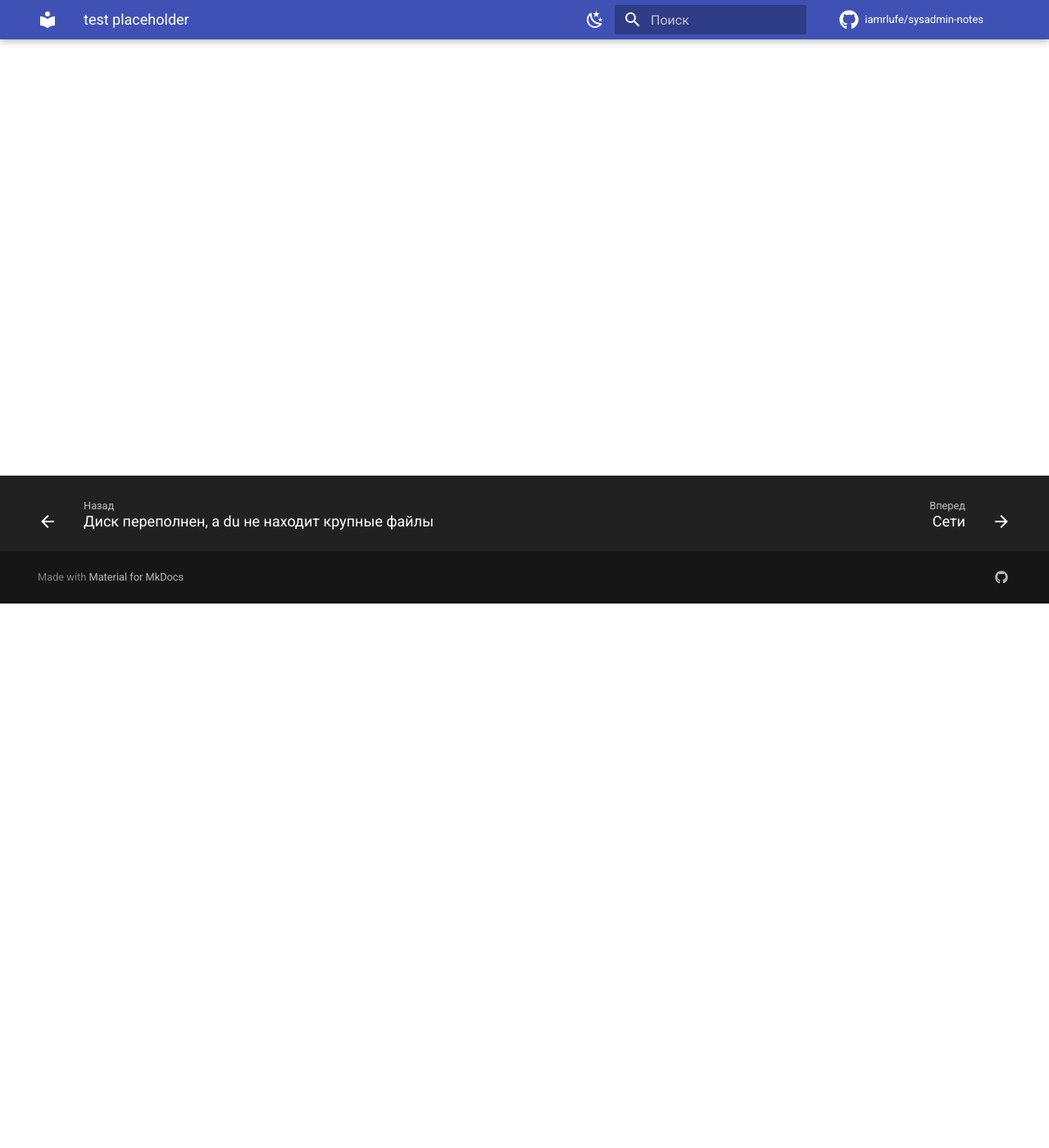
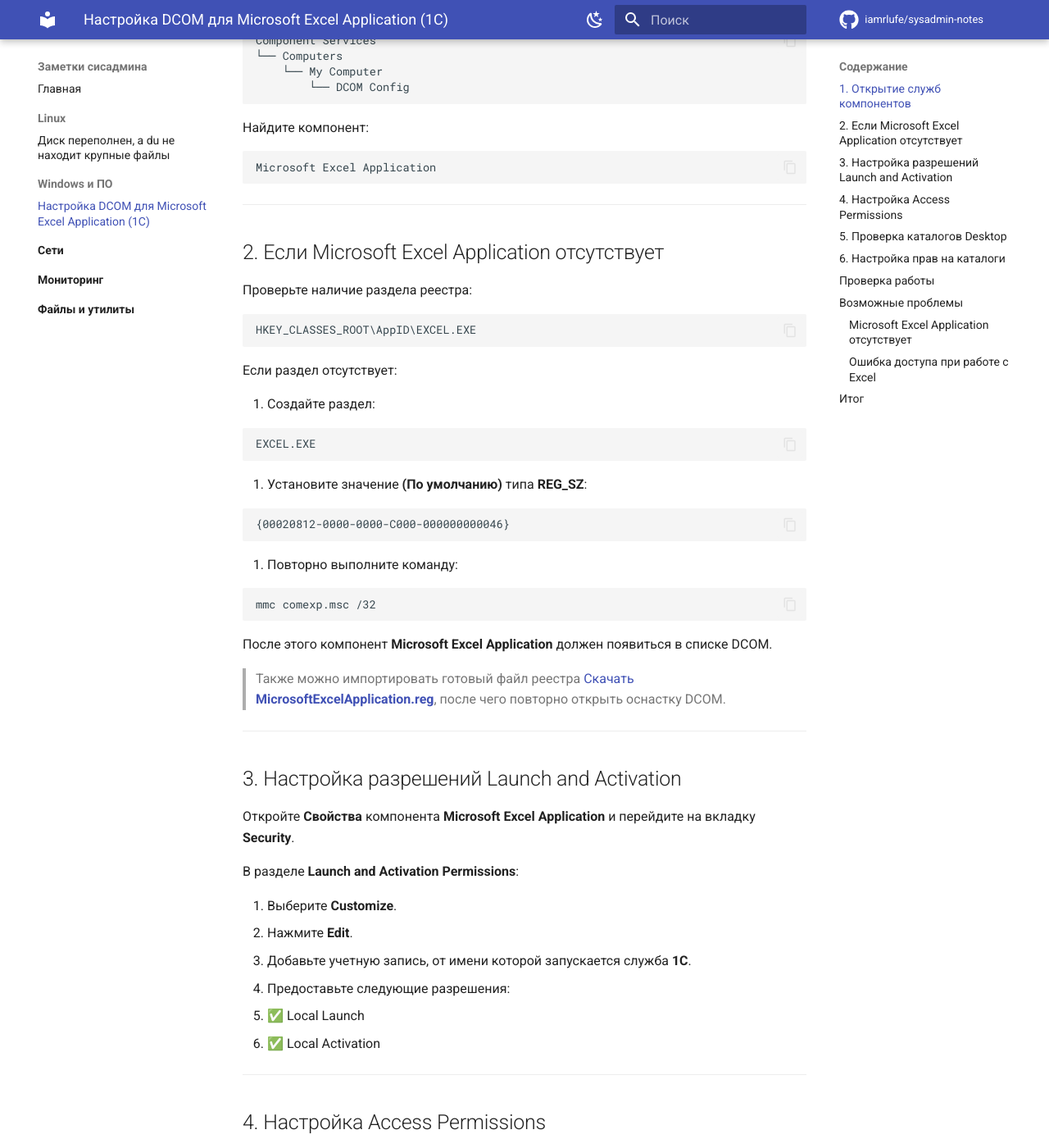
Before and after one commit to iamrlufe/sysadmin-notes, an MkDocs documentation site: the page built from docs/notes/windows/MicrosoftExcel-1C.md, in a window 1280 px wide and 1400 px high, scrolled down 664 px. Shown: the whole window at 82% size. Built offline with MkDocs 1.6.1 and Material for MkDocs 9.7.7, drawn with Linux system fonts in a browser that asks for light colours; comment, search, counter and statistics services are not loaded; some of the changed text lies outside the part shown.

Commit message:
1С заметка

````diff
--- a/docs/notes/windows/MicrosoftExcel-1C.md
+++ b/docs/notes/windows/MicrosoftExcel-1C.md
@@ -1 +1,176 @@
-# test placeholder
+# Настройка DCOM для Microsoft Excel Application (1С)
+
+Данная инструкция описывает настройку разрешений DCOM для компонента **Microsoft Excel Application**, используемого при автоматизации Microsoft Excel из **1С**.
+
+> **Важно:** Все действия необходимо выполнять от имени администратора.
+
+---
+
+## 1. Открытие служб компонентов
+
+Откройте окно **Выполнить** (`Win + R`) и выполните команду:
+
+```cmd
+dcomcnfg
+```
+
+Если компонент **Microsoft Excel Application** отсутствует в списке, откройте 32-битную оснастку:
+
+```cmd
+mmc comexp.msc /32
+```
+
+Перейдите по следующему пути:
+
+```text
+Component Services
+└── Computers
+    └── My Computer
+        └── DCOM Config
+```
+
+Найдите компонент:
+
+```text
+Microsoft Excel Application
+```
+
+---
+
+## 2. Если Microsoft Excel Application отсутствует
+
+Проверьте наличие раздела реестра:
+
+```text
+HKEY_CLASSES_ROOT\AppID\EXCEL.EXE
+```
+
+Если раздел отсутствует:
+
+1. Создайте раздел:
+
+   ```text
+   EXCEL.EXE
+   ```
+
+2. Установите значение **(По умолчанию)** типа **REG_SZ**:
+
+   ```text
+   {00020812-0000-0000-C000-000000000046}
+   ```
+
+3. Повторно выполните команду:
+
+   ```cmd
+   mmc comexp.msc /32
+   ```
+
+После этого компонент **Microsoft Excel Application** должен появиться в списке DCOM.
+
+> Также можно импортировать готовый файл реестра [Скачать **MicrosoftExcelApplication.reg**](../files/MicrosoftExcelApplication.reg), после чего повторно открыть оснастку DCOM.
+
+---
+
+## 3. Настройка разрешений Launch and Activation
+
+Откройте **Свойства** компонента **Microsoft Excel Application** и перейдите на вкладку **Security**.
+
+В разделе **Launch and Activation Permissions**:
+
+1. Выберите **Customize**.
+2. Нажмите **Edit**.
+3. Добавьте учетную запись, от имени которой запускается служба **1С**.
+4. Предоставьте следующие разрешения:
+   - ✅ Local Launch
+   - ✅ Local Activation
+
+---
+
+## 4. Настройка Access Permissions
+
+В том же окне перейдите к разделу **Access Permissions**.
+
+1. Выберите **Customize**.
+2. Нажмите **Edit**.
+3. Добавьте ту же учетную запись службы **1С**.
+4. Предоставьте разрешение:
+   - ✅ Local Access
+
+Нажмите **OK** для сохранения изменений.
+
+---
+
+## 5. Проверка каталогов Desktop
+
+Убедитесь, что существуют следующие каталоги:
+
+```text
+C:\Windows\System32\config\systemprofile\Desktop
+```
+
+```text
+C:\Windows\SysWOW64\config\systemprofile\Desktop
+```
+
+Если какого-либо каталога нет — создайте его.
+
+---
+
+## 6. Настройка прав на каталоги
+
+Для обеих папок предоставьте учетной записи, под которой работает служба **1С**, следующие права:
+
+- ✅ Полный доступ (Full Control)
+
+---
+
+## Проверка работы
+
+После завершения настройки рекомендуется:
+
+1. Перезапустить службу **1С**.
+2. При необходимости перезагрузить сервер.
+3. Проверить выполнение операций, использующих Microsoft Excel:
+   - экспорт в Excel;
+   - формирование печатных форм;
+   - обработку Excel-файлов.
+
+---
+
+## Возможные проблемы
+
+### Microsoft Excel Application отсутствует
+
+Убедитесь, что:
+
+- выполнена команда:
+
+  ```cmd
+  mmc comexp.msc /32
+  ```
+
+- существует раздел реестра:
+
+  ```text
+  HKEY_CLASSES_ROOT\AppID\EXCEL.EXE
+  ```
+
+---
+
+### Ошибка доступа при работе с Excel
+
+Проверьте:
+
+- настройки разрешений DCOM;
+- права на каталоги `Desktop`;
+- учетную запись, от имени которой запущена служба **1С**.
+
+---
+
+## Итог
+
+После выполнения описанных действий:
+
+- Microsoft Excel сможет запускаться из службы **1С**;
+- исчезнут ошибки DCOM при автоматизации Excel;
+- экспорт, импорт и обработка Excel-файлов из **1С** будут выполняться корректно.
````
Also changed, not shown: 1 other file.
